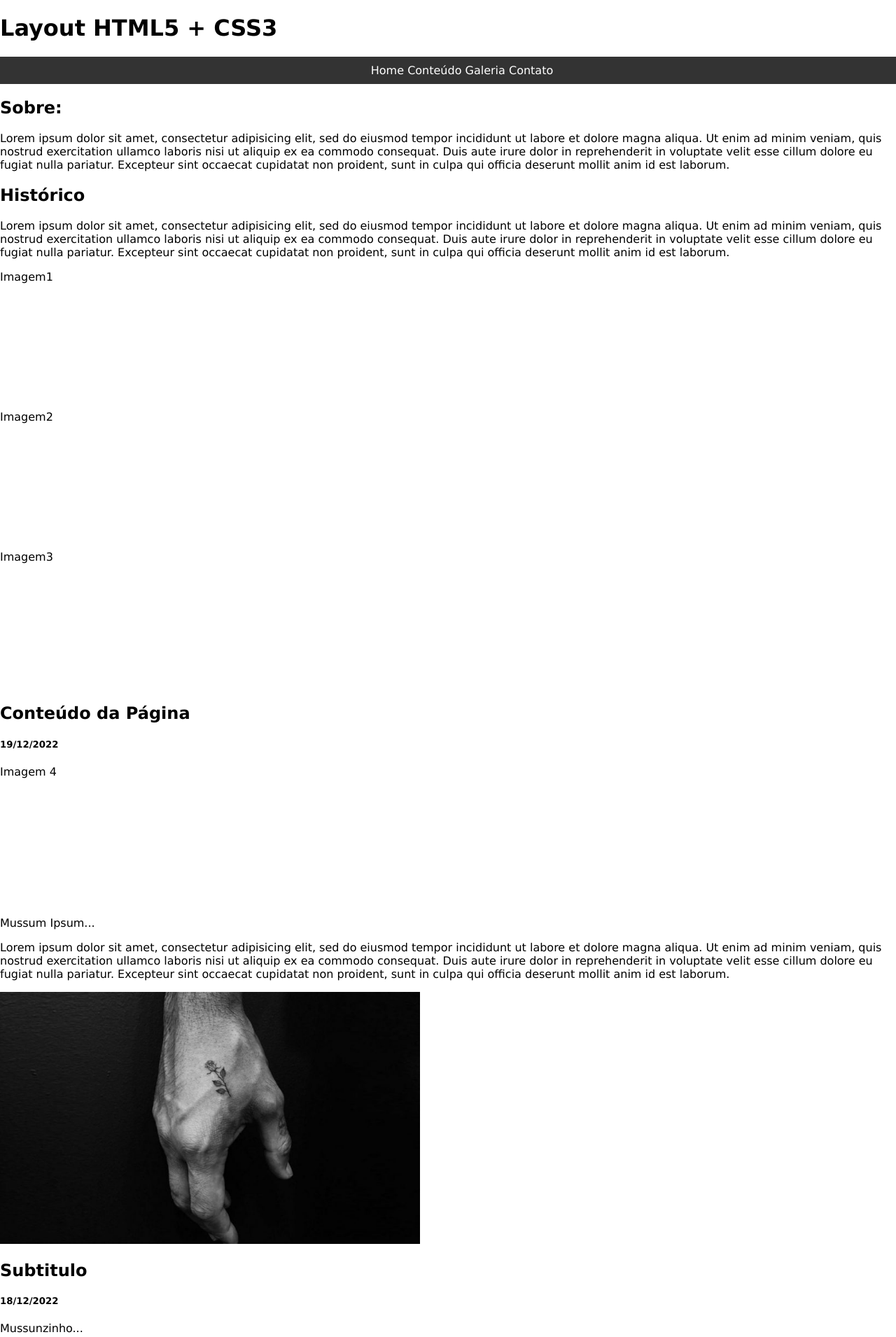
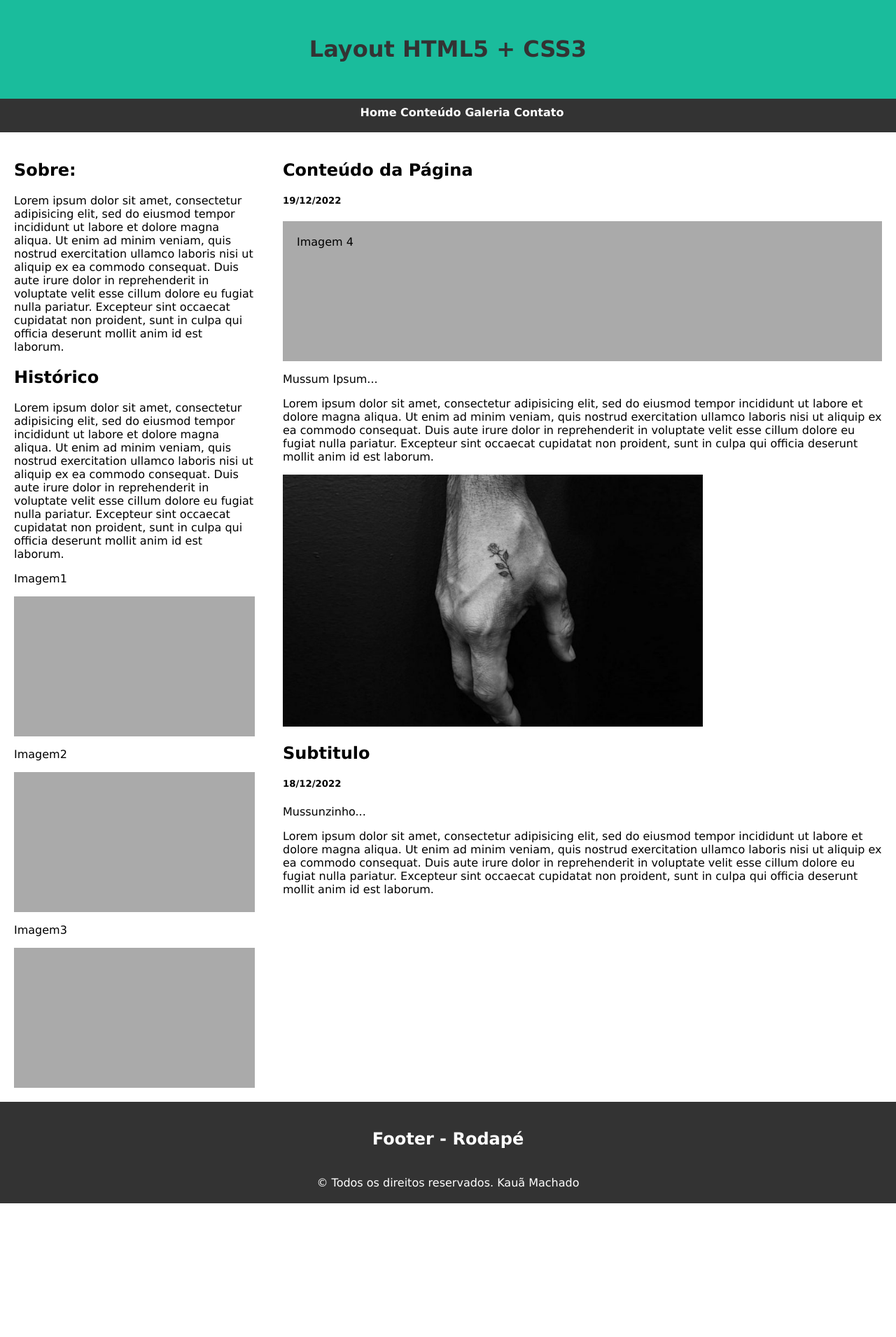
Before and after one commit to KauaMachado15/Layout1, a plain HTML site: page index.html in a window 1280 px wide. Shown: the top 1910 px of the page at 70% size. After the commit the page ends 1719 px from the top, so only its background shows below. Drawn offline with Linux system fonts and the light colour scheme.

Commit message:
Layout do index já resposivo

```diff
--- a/estilo.css
+++ b/estilo.css
@@ -20,12 +20,20 @@ nav{
     text-align: center;
     background-color: #333;
     width: 100%;
+    height: 3rem;
+    font-weight: bold;
 }
 
 nav a{
     transition: 400ms;
     text-decoration: none;
     color: white;
+}
+
+nav a:hover{
+  color: #1abc9c;
+  text-decoration: underline;
+  font-size: 150%;
 }
 
 nav ul{
@@ -39,3 +47,60 @@ nav li{
     display: inline;
     color: white;
 }
+
+header{
+    padding: 30px;
+    text-align: center;
+    background-color: #1abc9c;
+    color: #333;
+}
+
+.container{
+    display: flex;
+    flex-wrap: wrap;
+}
+
+.esquerda{
+    flex: 30%;
+    background-color: white;
+    padding: 20px;
+}
+
+.conteudo{
+    flex: 70%;
+    padding: 20px;
+}
+
+.imgFake{
+    background-color: #aaa;
+    width: 100%;
+    padding: 20px;
+}
+
+.footer{
+    flex: 100%;
+    padding: 20px;
+    background-color: #333;
+    text-align: center;
+    color: white;
+}
+
+@media screen and (max-width: 700px){
+    .container, nav{
+        flex-direction: column;
+    }nav a:hover{
+        color: green;
+    }
+    header{
+        background-color: green;
+    }
+}
+
+@media screen and (max-width: 400px){
+    nav{
+        height: 100%;
+    }
+    nav li{
+        display: block;
+    }
+}
--- a/index.html
+++ b/index.html
@@ -35,14 +35,17 @@ Click nbfs://nbhost/SystemFileSystem/Templates/ClientSide/html.html to edit this
                 <p>
                     Lorem ipsum dolor sit amet, consectetur adipisicing elit, sed do eiusmod tempor incididunt ut labore et dolore magna aliqua. Ut enim ad minim veniam, quis nostrud exercitation ullamco laboris nisi ut aliquip ex ea commodo consequat. Duis aute irure dolor in reprehenderit in voluptate velit esse cillum dolore eu fugiat nulla pariatur. Excepteur sint occaecat cupidatat non proident, sunt in culpa qui officia deserunt mollit anim id est laborum.
                 </p>
+                <p>Imagem1</p>
                 <div class="imgFake" style="height: 200px">
-                    Imagem1
+
                 </div>
+                <p>Imagem2</p>
                 <div class="imgFake" style="height: 200px">
-                    Imagem2
+
                 </div>
+                <p>Imagem3</p>
                 <div class="imgFake" style="height: 200px">
-                    Imagem3
+
                 </div>
 
 
--- a/nbproject/private/private.xml
+++ b/nbproject/private/private.xml
@@ -4,6 +4,7 @@
     <open-files xmlns="http://www.netbeans.org/ns/projectui-open-files/2">
         <group>
             <file>file:/C:/Users/182200149/Documents/web/apLayout/index.html</file>
+            <file>file:/C:/Users/182200149/Documents/web/apLayout/estilo.css</file>
         </group>
     </open-files>
 </project-private>
```
